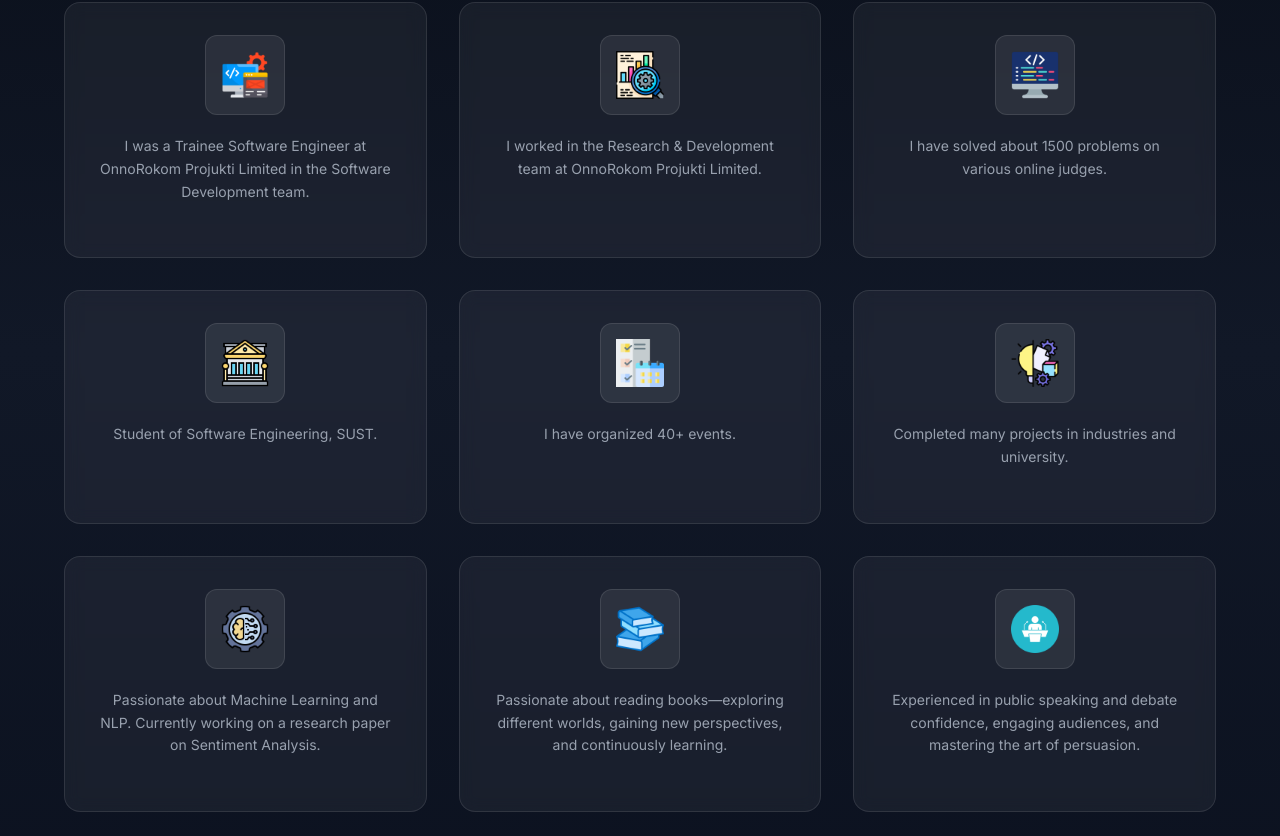
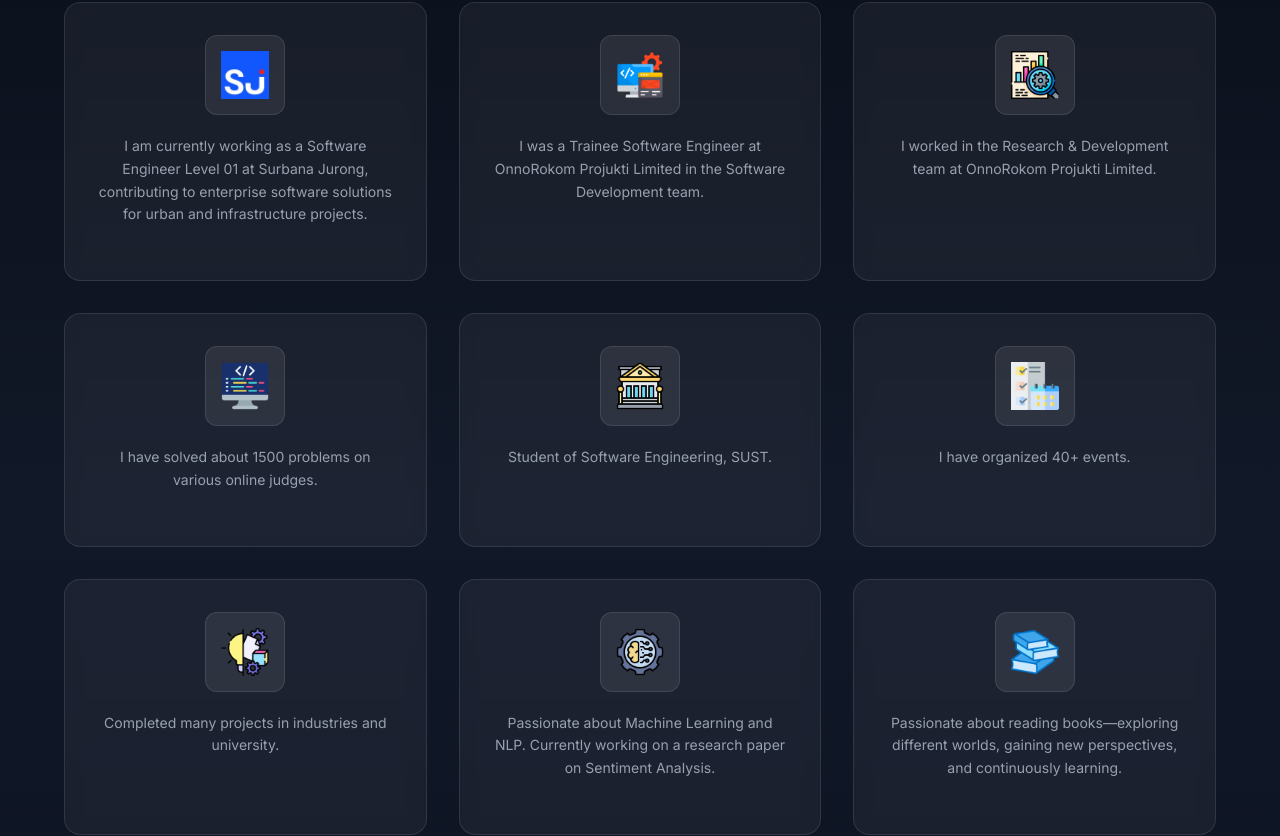
Before and after one commit to naimur1046/personal-portfolio, a React (Vite) app: page / in a window 1280 px wide. Shown: the part 1070-1906 px from the top of the page. Built offline with nearby package versions, Linux system fonts and the light colour scheme.

Commit message:
Add info about current company

```diff
--- a/src/pages/About.tsx
+++ b/src/pages/About.tsx
@@ -8,8 +8,13 @@ import Project from "../assets/project-idea.png";
 import ML from "../assets/ml.png";
 import ReadingBook from "../assets/reading-book.png";
 import DebateSpeech from "../assets/debate-speech.png";
+import SurbanaJurongGroup from "../assets/surbanajuronggroup.jpg";
 
 const aboutItems = [
+  {
+    img: SurbanaJurongGroup,
+    text: "I am currently working as a Software Engineer Level 01 at Surbana Jurong, contributing to enterprise software solutions for urban and infrastructure projects.",
+  },
   {
     img: Development,
     text: "I was a Trainee Software Engineer at OnnoRokom Projukti Limited in the Software Development team.",
```
